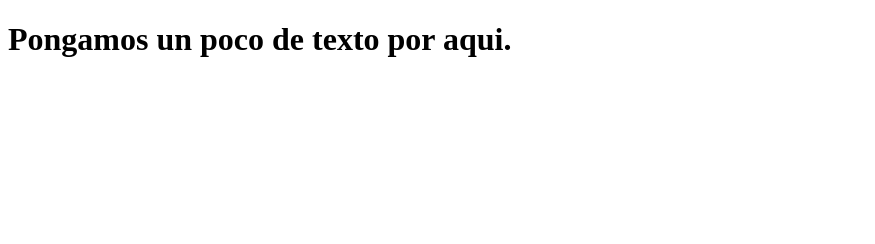
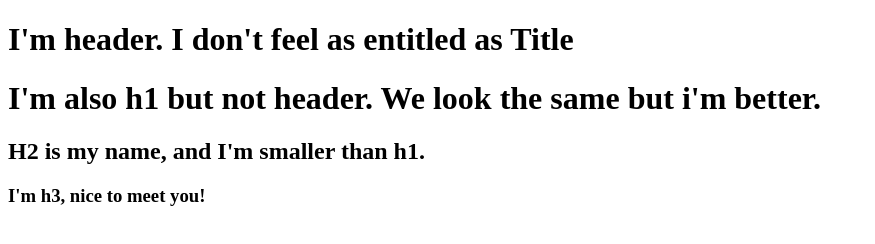
Before and after one commit to Valkireta/learning-Git-dont-mind-me, a plain HTML site: page git-lesson/index.html in a window 1280 px wide. Shown: the whole page, without its empty margins (0-875 px from the left). Drawn offline with Linux system fonts and the light colour scheme.

Commit message:
Added readme and modified index

```diff
--- a/git-lesson/index.html
+++ b/git-lesson/index.html
@@ -7,6 +7,11 @@
     <title>I AM TITLE</title>
 </head>
 <body>
-    <h1>Pongamos un poco de texto por aqui.</h1>
+    <header>
+        <h1>I'm header. I don't feel as entitled as Title</h1>
+    </header>
+    <h1>I'm also h1 but not header. We look the same but i'm better.</h1>
+    <h2>H2 is my name, and I'm smaller than h1.</h2>
+    <h3>I'm h3, nice to meet you!</h3>
 </body>
 </html>
```
Also changed, not shown: git-lesson/readme.txt (added).
